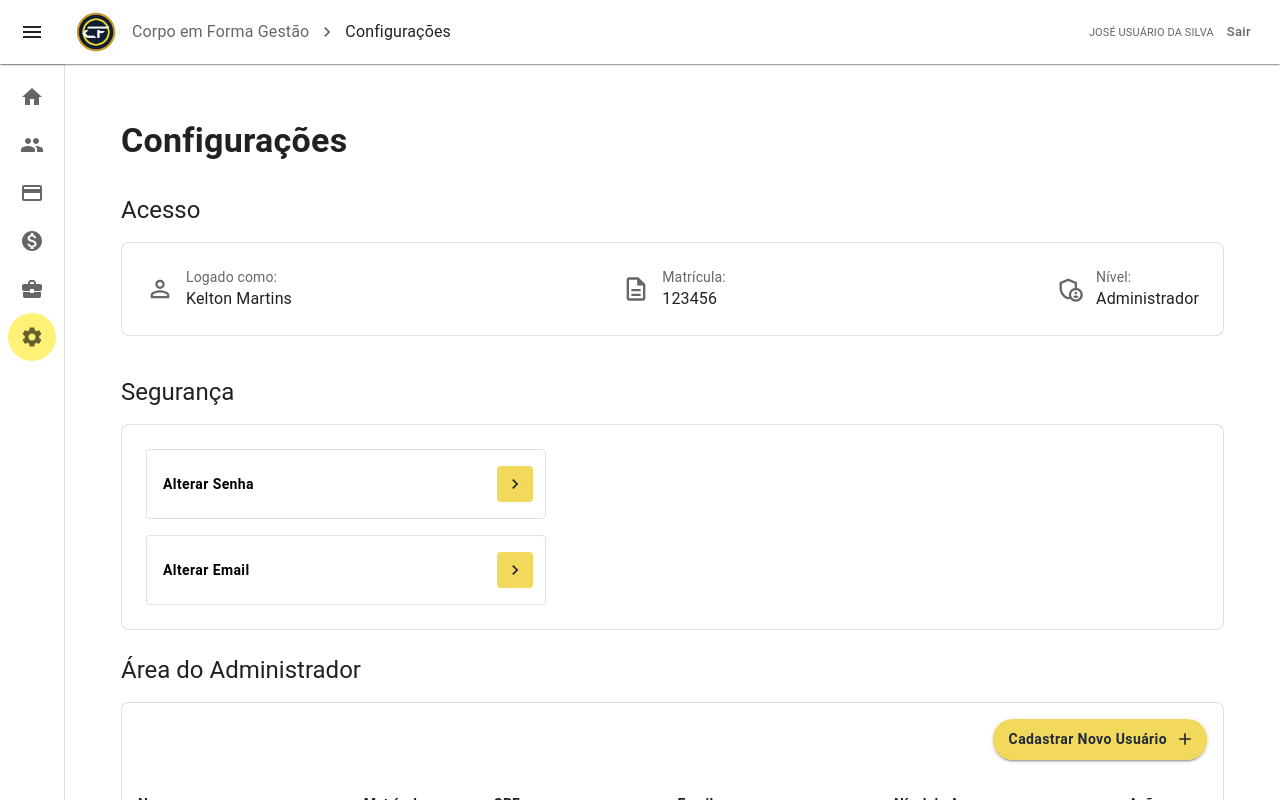
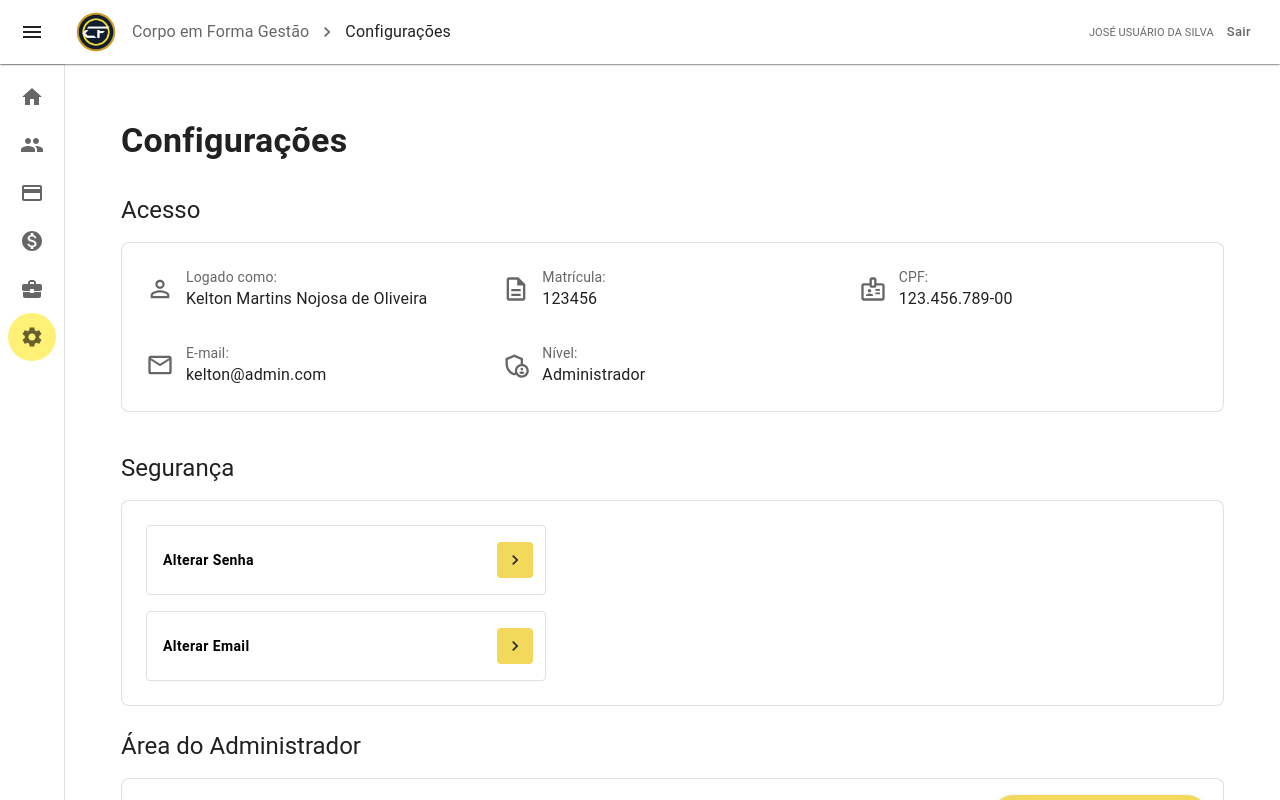
Before and after one commit to PabloVini28/projeto-integrado-1, a React (Vite) app: page /#/configuracoes in a window 1280 px wide. Shown: the top 800 px of the page. Built offline with nearby package versions, Linux system fonts and the light colour scheme.

Commit message:
refactor: mostra restante das informações do usuário no campo de acesso

```diff
--- a/src/pages/Configuracoes/ConfigPage.jsx
+++ b/src/pages/Configuracoes/ConfigPage.jsx
@@ -7,7 +7,9 @@ import {
 } from '@mui/material';
 import {
   PersonOutline, DescriptionOutlined, AdminPanelSettingsOutlined,
-  ChevronRight, Add, Edit, Delete, NavigateNext
+  ChevronRight, Add, Edit, Delete, NavigateNext,
+  BadgeOutlined,
+  MailOutline
 } from '@mui/icons-material';
 
 import AdminArea from './ConfigComponents/AdminArea';
@@ -34,7 +36,7 @@ const grayButtonSx = {
 
 const mockUserAdmin = {
   id: 5,
-  nome: "Kelton Martins",
+  nome: "Kelton Martins Nojosa de Oliveira",
   matricula: "123456",
   cpf: "123.456.789-00",
   email: "kelton@admin.com",
@@ -50,7 +52,7 @@ const mockUserFuncionario = {
 };
 
 const mockFuncionarios = [
-  { id: 1, nome: "Julio Mateus Morais", cpf: "156.476.239-00", matricula: "123456", email: "julio@email.com", role: 'FUNCIONARIO' },
+  { id: 1, nome: "Julio Mateus Morais", cpf: "156.476.239-00", matricula: "123456", email: "eujuliomateusmorais@email.com", role: 'FUNCIONARIO' },
   { id: 2, nome: "Pablo", cpf: "987.654.321-00", matricula: "147897", email: "pablo@email.com", role: 'FUNCIONARIO' },
   { id: 3, nome: "Guilherme pinheiro", cpf: "123.783.456-00", matricula: "123783", email: "gui@email.com", role: 'FUNCIONARIO' },
   { id: 4, nome: "Victor", cpf: "192.845.678-00", matricula: "192845", email: "victor@email.com", role: 'FUNCIONARIO' },
@@ -371,11 +373,26 @@ export default function ConfigPage() {
       <Typography variant="h5"  mb={2}>Acesso</Typography>
       <Paper
         variant="outlined"
-        sx={{ p: 3, borderRadius: 2, display: 'flex', justifyContent: 'space-between', flexWrap: 'wrap', gap: 2 }}
+        sx={{ p: 3, borderRadius: 2 }}
       >
-        <InfoItem icon={<PersonOutline />} title="Logado como:" value={user.nome} />
-        <InfoItem icon={<DescriptionOutlined />} title="Matrícula:" value={user.matricula} />
-        <InfoItem icon={<AdminPanelSettingsOutlined />} title="Nível:" value={user.role} />
+        {/* Alterado 'spacing' para 'rowSpacing={4}' e 'columnSpacing={2}' */}
+        <Grid container rowSpacing={4} columnSpacing={2}>
+          <Grid item xs={12} sm={6} md={4}>
+            <InfoItem icon={<PersonOutline />} title="Logado como:" value={user.nome} />
+          </Grid>
+          <Grid item xs={12} sm={6} md={4}>
+            <InfoItem icon={<DescriptionOutlined />} title="Matrícula:" value={user.matricula} />
+          </Grid>
+          <Grid item xs={12} sm={6} md={4}>
+            <InfoItem icon={<BadgeOutlined />} title="CPF:" value={user.cpf} />
+          </Grid>
+          <Grid item xs={12} sm={6} md={4}>
+            <InfoItem icon={<MailOutline />} title="E-mail:" value={user.email} />
+          </Grid>
+          <Grid item xs={12} sm={6} md={4}>
+            <InfoItem icon={<AdminPanelSettingsOutlined />} title="Nível:" value={user.role} />
+          </Grid>
+        </Grid>
       </Paper>
 
       <Box mb={3} mt={5}>
```
